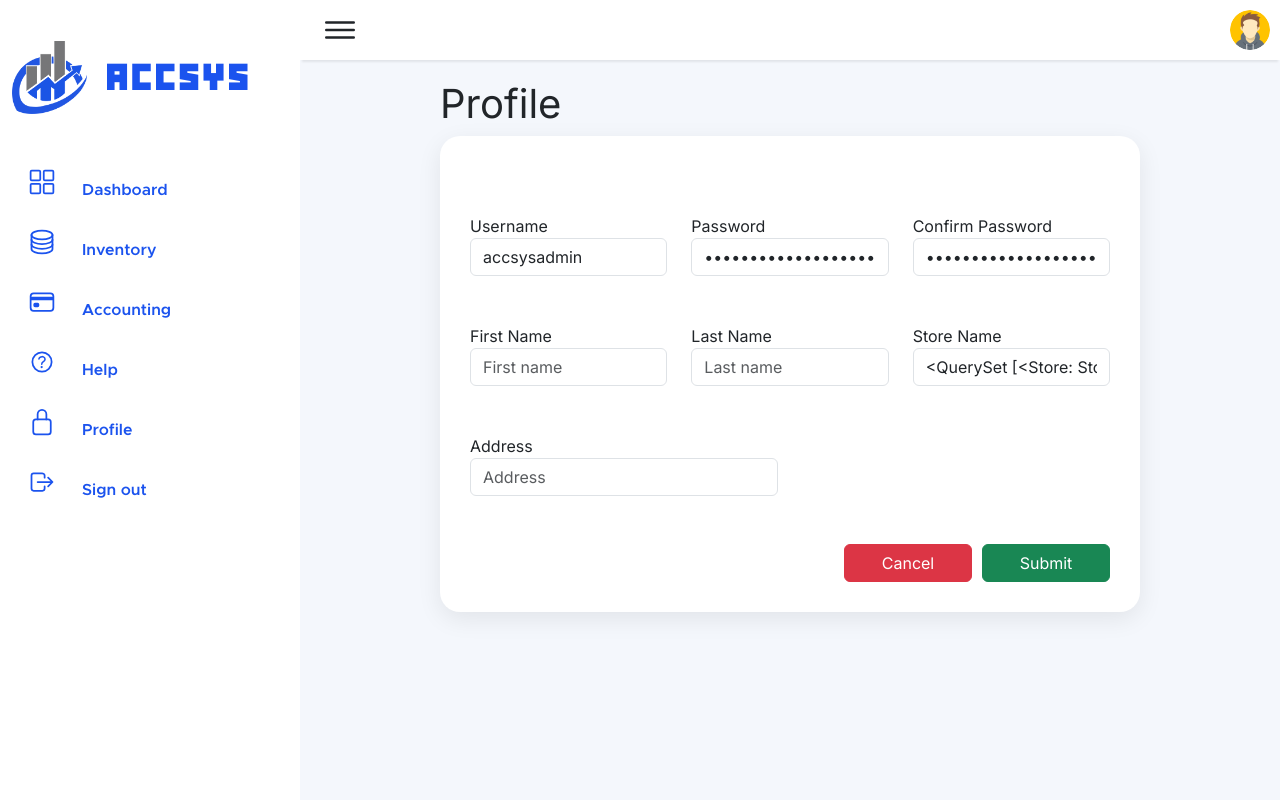
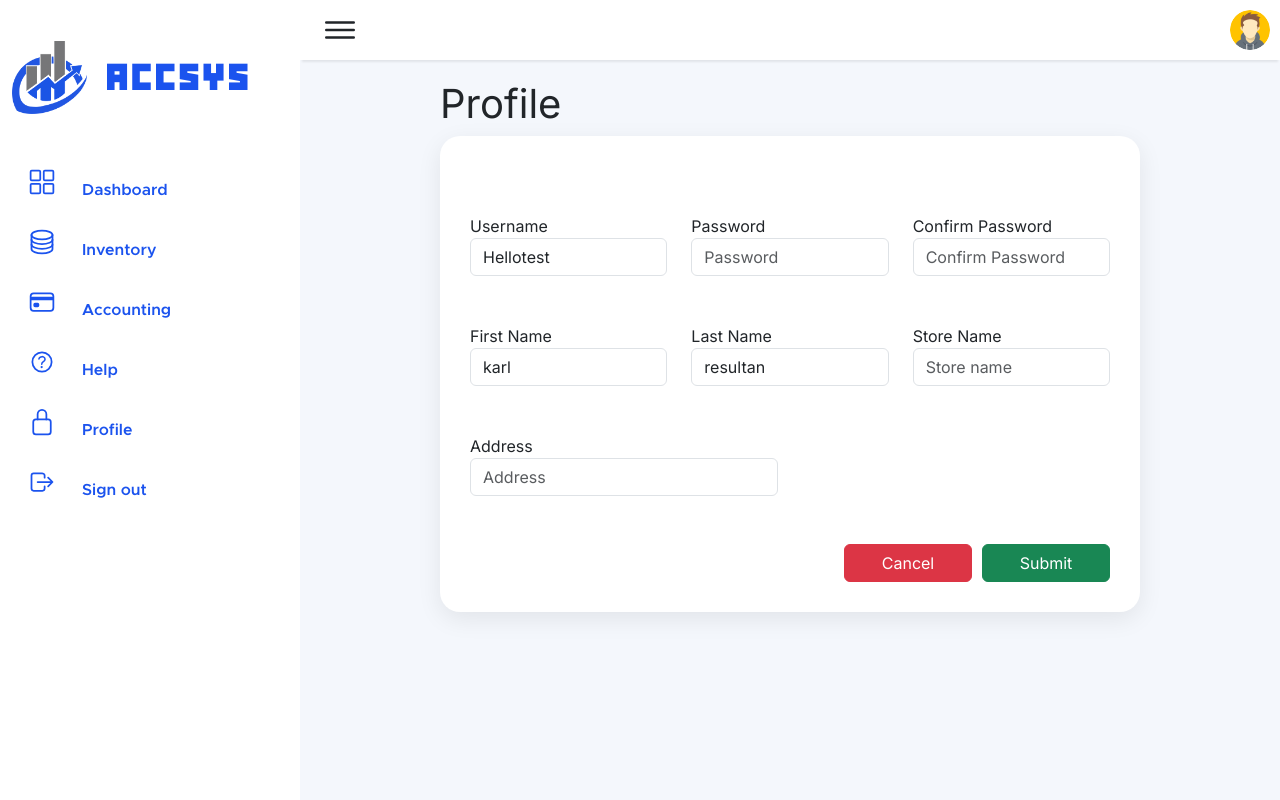
Before and after one commit to 0x0000017/accsys, a Django app: page /profile in a window 1280 px wide. Run offline with Django 4.2, Linux system fonts and the light colour scheme; a user stored in the database is signed in; data comes from the database, SQL or seed files in the repository; some web fonts are replaced.

Commit message:
minor update
profile editing now functional

```diff
--- a/Main/models.py
+++ b/Main/models.py
@@ -5,7 +5,7 @@
 # Create your models here.
 class Store(models.Model):
     storeName = models.CharField(max_length=200)
-    storeOwner = models.ManyToManyField(User, related_name='store_owner')
+    storeOwner = models.ForeignKey(User, on_delete=models.CASCADE, related_name='store_owner')
     storeAddress = models.CharField(max_length=200)
     date_registered = models.DateTimeField(auto_now=True)
 
--- a/Main/urls.py
+++ b/Main/urls.py
@@ -18,8 +18,5 @@
     path('accounting/<str:filter_data>', views.accounting, name='accounting'),
     path('profile', views.profile, name='profile'),
     path('help', views.help, name='help'),
-    path('generate_data', views.generate_data, name='generate'),
     path('delete', views.delete_data, name='delete'),
-    path('generate_sales', views.generate_sales, name='gen_sales'),
-    path('generate_dates', views.generate_dates, name='gen_dates')
 ]
--- a/Main/views.py
+++ b/Main/views.py
@@ -23,13 +23,14 @@
     if request.method == 'POST':
         username = request.POST['username']
         password = request.POST['password']
+
         user = authenticate(username=username, password=password)
-
-        print(user)
         # Check if authentication successful
         if user is not None:
             login(request, user)
             return HttpResponseRedirect(reverse('dashboard'))
+        else:
+            return HttpResponseRedirect(reverse('login'))
     else:
         return render(request, 'Main/Login/login.html')
 
@@ -194,19 +195,22 @@
 
 
 def profile(request):
-    user = request.user
-    username = user.username
-    userpw = user.password
+    if request.method == 'POST':
+        password = request.POST.get('password')
+        confirm_pass = request.POST.get('confirm_pass')
 
-    store = Store.objects.filter(storeOwner=user)
+        if password == confirm_pass:
+            user = User.objects.get(id=request.user.id)
+            user.set_password(password)
+            user.save()
 
-    return render(request, 'Main/Landing/profile.html', {
-        'user': user,
-        'store': store,
-        'username': username,
-        'userpw' : userpw,
-
-    })
+            return HttpResponseRedirect(reverse('profile'))
+    else:
+        return render(request, 'Main/Landing/profile.html', {
+            'user': request.user,
+            'store': Store.objects.filter(storeOwner=request.user.id),
+            'username': request.user.username
+        })
 
 
 def help(request):
@@ -219,36 +223,6 @@
         'store' : store,
         'storeName' : storeName
     })
-
-
-def generate_data(request):
-    df = pd.read_csv('Main/datasets/Processed Superstore Data.csv')
-    store = Store.objects.get(id=1)
-
-    for i in range(2, len(df.index)):
-        new_item = Item(item_name=df['Sub-Category'][i],
-                        item_price=df['Price per Item'][i],
-                        expense=df['Production Cost'][i],
-                        category=df['Category'][i],
-                        store=store)
-        new_item.save()
-
-    return HttpResponse('Generation Complete')
-
-
-def generate_sale_data(request):
-    df = pd.read_csv('Main/datasets/Processed Superstore Data.csv')
-    items = Item.objects.all()
-    store = Store.objects.get(id=1)
-
-    for i in range(2, len(df.index)):
-        new_sale = Sale(item_name=df['Sub-Category'][i],
-                        item_price=df['Price per Item'][i],
-                        category=df['Category'][i],
-                        store=store)
-        new_sale.save()
-
-    return HttpResponse('Generation Complete')
 
 
 def delete_data(request):
@@ -270,42 +244,3 @@
             categs[2] += 1
 
     return categs
-
-
-def generate_sales(request):
-    user = request.user
-    store = Store.objects.filter(storeOwner=user)
-    items = Item.objects.filter(store__in=store).all()
-
-    for item in items:
-        ran_num = random.randint(1, 100)
-        new_sale = Sale(item=item, amount=ran_num)
-
-        new_sale.save()
-
-    return 'success'
-
-
-def generate_dates(request):
-    user = request.user
-    store = Store.objects.filter(storeOwner=user)
-    items = Item.objects.filter(store__in=store).all()
-
-    months = ['Jan', 'Feb', 'Mar', 'Apr', 'May', 'Jun',
-              'Jul', 'Aug', 'Sep', 'Oct', 'Nov', 'Dec']
-
-    for item in items:
-        month = months[random.randrange(0, 12)]
-        time = random.randrange(1, 12)
-        day_time = ['AM', 'PM']
-
-        if month == 'Jan' or month == 'Mar' or month == 'May' or month == 'Jul' or month == 'Aug' or month == 'Oct' or month == 'Dec':
-            day = random.randrange(1, 31)
-        else:
-            day = random.randrange(1, 28)
-
-        test = f'{month} {day} 2023 {time}:{random.randrange(10, 59)}{day_time[random.randrange(0,2)]}'
-        item.date_ordered = datetime.strptime(test, '%b %d %Y %I:%M%p').date()
-        item.save()
-
-    return 'test success'
--- a/templates/Main/Landing/profile.html
+++ b/templates/Main/Landing/profile.html
@@ -5,33 +5,35 @@
 <h1>Profile</h1>
 <div class = "row">
     <div class ="col-12">
-        <div class ="profileCardBox">
+        <form method="post">
+            {% csrf_token %}
+            <div class ="profileCardBox">
                 <div class ="row mt-5 mb-5">
                     <div class ="col">
                         <label for="input-1">Username</label>
-                        <input type="text" class="form-control" id ="username" placeholder="Username" value ="{{username}}">
+                        <input type="text" class="form-control" autocomplete="off" id ="username" placeholder="Username" value ="{{username}}">
                     </div>
                     <div class ="col">
                         <label for="input-2">Password</label>
-                        <input type="password" class="form-control" id ="password" placeholder="Password" value ="{{userpw}}">
+                        <input type="password" class="form-control" autocomplete="off" name="password" id="password" placeholder="Password">
                     </div>
                     <div class ="col">
                         <label for="input-3">Confirm Password</label>
-                        <input type="password" class="form-control" id ="confirmpass" placeholder="Confirm Password" value ="{{userpw}}">
+                        <input type="password" class="form-control" autocomplete="off" name="confirm_pass" id="confirmpass" placeholder="Confirm Password">
                     </div>
                 </div>
                 <div class ="row mb-5">
                     <div class ="col">
                         <label for="input-4">First Name</label>
-                        <input type="text" class="form-control" id ="firstName" placeholder="First name" value ="{{user.first_name}}">
+                        <input type="text" class="form-control" id ="firstName" placeholder="First name" value="{{user.first_name}}">
                     </div>
                     <div class ="col">
                         <label for="input-5">Last Name</label>
-                        <input type="text" class="form-control" id ="lastName" placeholder="Last name" value ="{{user.last_name}}">
+                        <input type="text" class="form-control" id ="lastName" placeholder="Last name" value="{{user.last_name}}">
                     </div>
                     <div class ="col">
                         <label for="input-6">Store Name</label>
-                        <input type="text" class="form-control" id ="storeName" placeholder="Store name" value ="{{store}}">
+                        <input type="text" class="form-control" id ="storeName" placeholder="Store name" value="{{ store.storeName }}">
                     </div>
                 </div>
                 <div class ="row mb-5">
@@ -50,11 +52,11 @@
                     <div class ="col"></div>
                     <div class ="col prof-buttons">
                         <button type="button" class="btn btn-danger">Cancel</button>
-                        <button type="button" class="btn btn-success">Submit</button>
+                        <button type="submit" class="btn btn-success">Submit</button>
                     </div>
                 </div>
-            </form>
-        </div>
+            </div>
+        </form>
     </div>
 </div>
 {% endblock %}
```
Also changed, not shown: Main/migrations/0008_remove_store_storeowner_store_storeowner.py (added), db.sqlite3.
